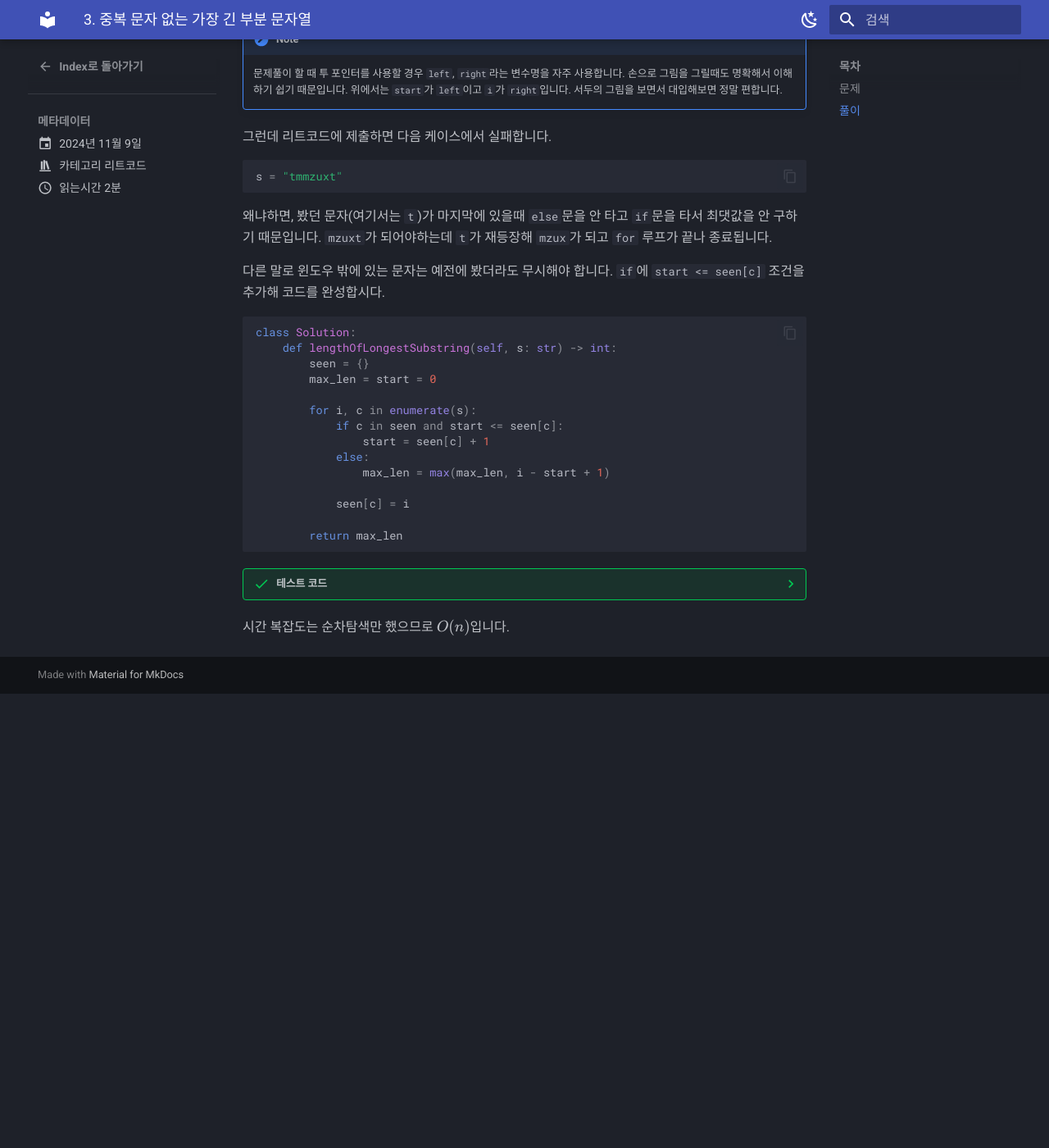
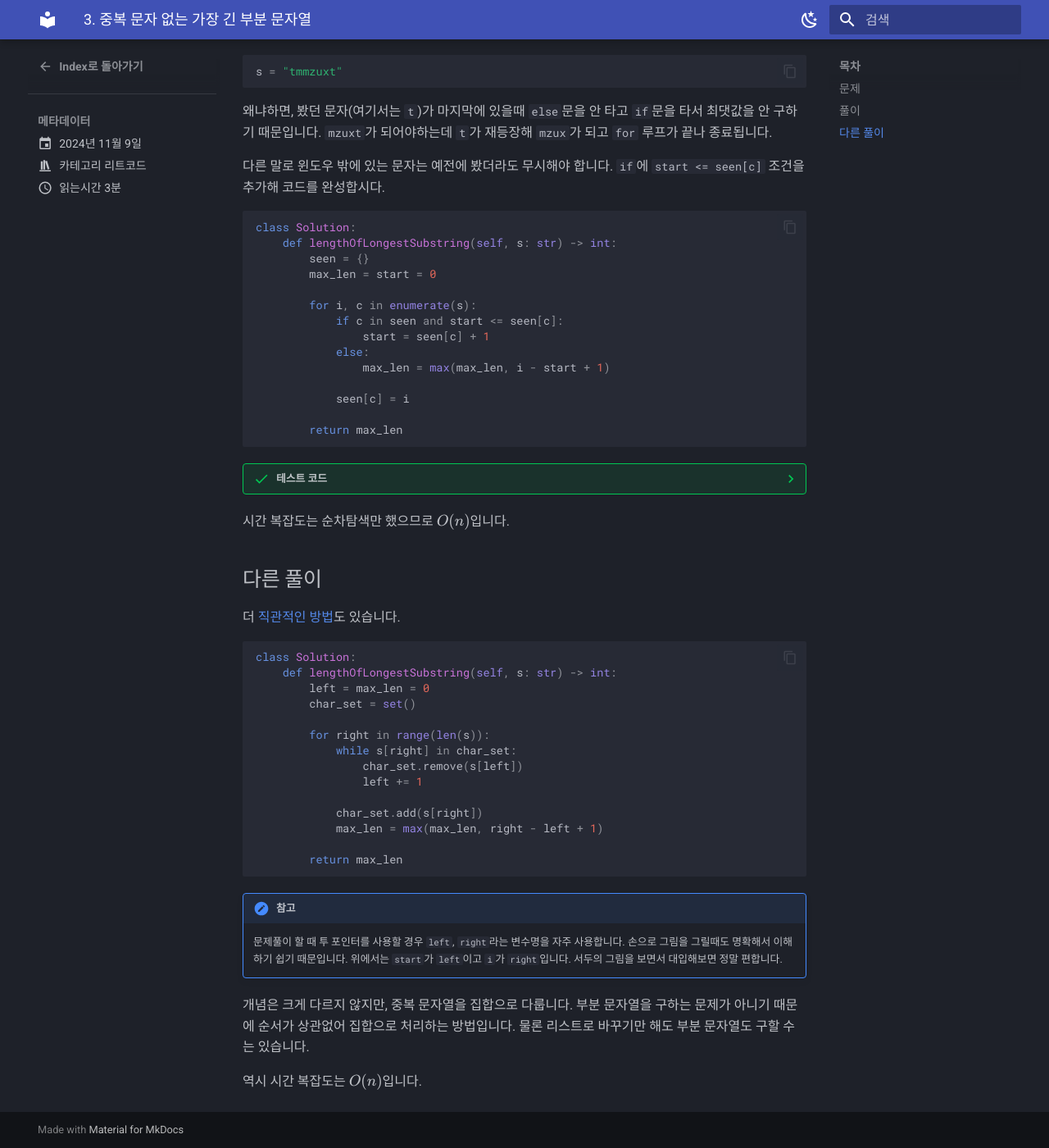
Before and after one commit to hard-coders/hard-coders.github.io, an MkDocs documentation site: the page built from docs/blog/posts/leetcode/3-longest-substring-without-repeating-characters.md, in a window 1280 px wide and 1400 px high, scrolled down 1541 px. Shown: the whole window at 82% size. Built offline with MkDocs 1.6.1 and Material for MkDocs 9.7.7, drawn with Linux system fonts in a browser that asks for light colours; before the commit the page ends 2387 px from its top, so only the background shows below that.

Commit message:
📝 Update leetcode 3

````diff
--- a/docs/blog/posts/leetcode/3-longest-substring-without-repeating-characters.md
+++ b/docs/blog/posts/leetcode/3-longest-substring-without-repeating-characters.md
@@ -82,12 +82,6 @@ class Solution:
         return max_len
 ```
 
-/// note
-문제풀이 할 때 투 포인터를 사용할 경우 `left`, `right`라는 변수명을 자주 사용합니다.
-손으로 그림을 그릴때도 명확해서 이해하기 쉽기 때문입니다.
-위에서는 `start`가 `left`이고 `i`가 `right`입니다. 서두의 그림을 보면서 대입해보면 정말 편합니다.
-///
-
 그런데 리트코드에 제출하면 다음 케이스에서 실패합니다.
 
 ```python
@@ -158,3 +152,36 @@ def test_solution(s, expected):
 ///
 
 시간 복잡도는 순차탐색만 했으므로 $O(n)$입니다.
+
+## 다른 풀이
+
+더 [직관적인 방법](https://leetcode.com/problems/longest-substring-without-repeating-characters/solutions/5111376/video-3-ways-to-solve-this-question-sliding-window-set-hashing-and-the-last-position/)도 있습니다.
+
+```python
+class Solution:
+    def lengthOfLongestSubstring(self, s: str) -> int:
+        left = max_len = 0
+        char_set = set()
+
+        for right in range(len(s)):
+            while s[right] in char_set:
+                char_set.remove(s[left])
+                left += 1
+
+            char_set.add(s[right])
+            max_len = max(max_len, right - left + 1)
+
+        return max_len
+```
+
+/// note | 참고
+문제풀이 할 때 투 포인터를 사용할 경우 `left`, `right`라는 변수명을 자주 사용합니다.
+손으로 그림을 그릴때도 명확해서 이해하기 쉽기 때문입니다.
+위에서는 `start`가 `left`이고 `i`가 `right`입니다. 서두의 그림을 보면서 대입해보면 정말 편합니다.
+///
+
+개념은 크게 다르지 않지만, 중복 문자열을 집합으로 다룹니다.
+부분 문자열을 구하는 문제가 아니기 때문에 순서가 상관없어 집합으로 처리하는 방법입니다.
+물론 리스트로 바꾸기만 해도 부분 문자열도 구할 수는 있습니다.
+
+역시 시간 복잡도는 $O(n)$입니다.
````
